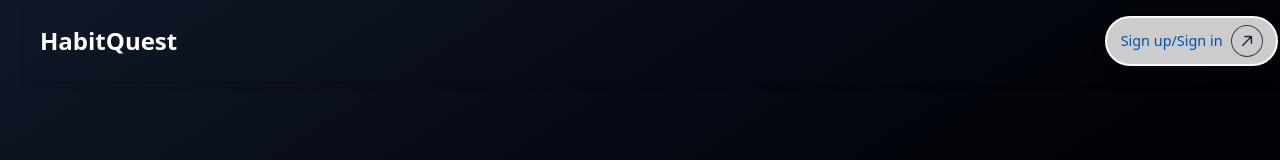
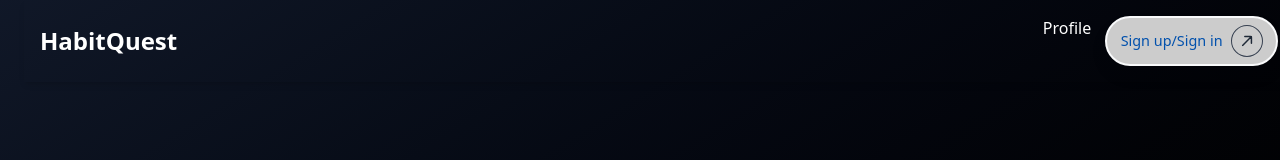
Before and after one commit to SWETHACS17/devx-EDGEJS, a React (Vite) app: page / in a window 1280 px wide. Shown: the top 160 px of the page. Built offline with nearby package versions, Linux system fonts and the light colour scheme.

Commit message:
Update Home.jsx

```diff
--- a/src/pages/Home.jsx
+++ b/src/pages/Home.jsx
@@ -11,7 +11,7 @@ const Home = () => {
           <h1 className="text-white text-2xl font-bold">HabitQuest</h1>
           <ul className="flex space-x-6">
             <li>
-              <a href="/profile" className="text-white hidden">Profile</a>
+              <a href="/profilelog" className="text-white ">Profile</a>
             </li>
             <li>
               <button
```
